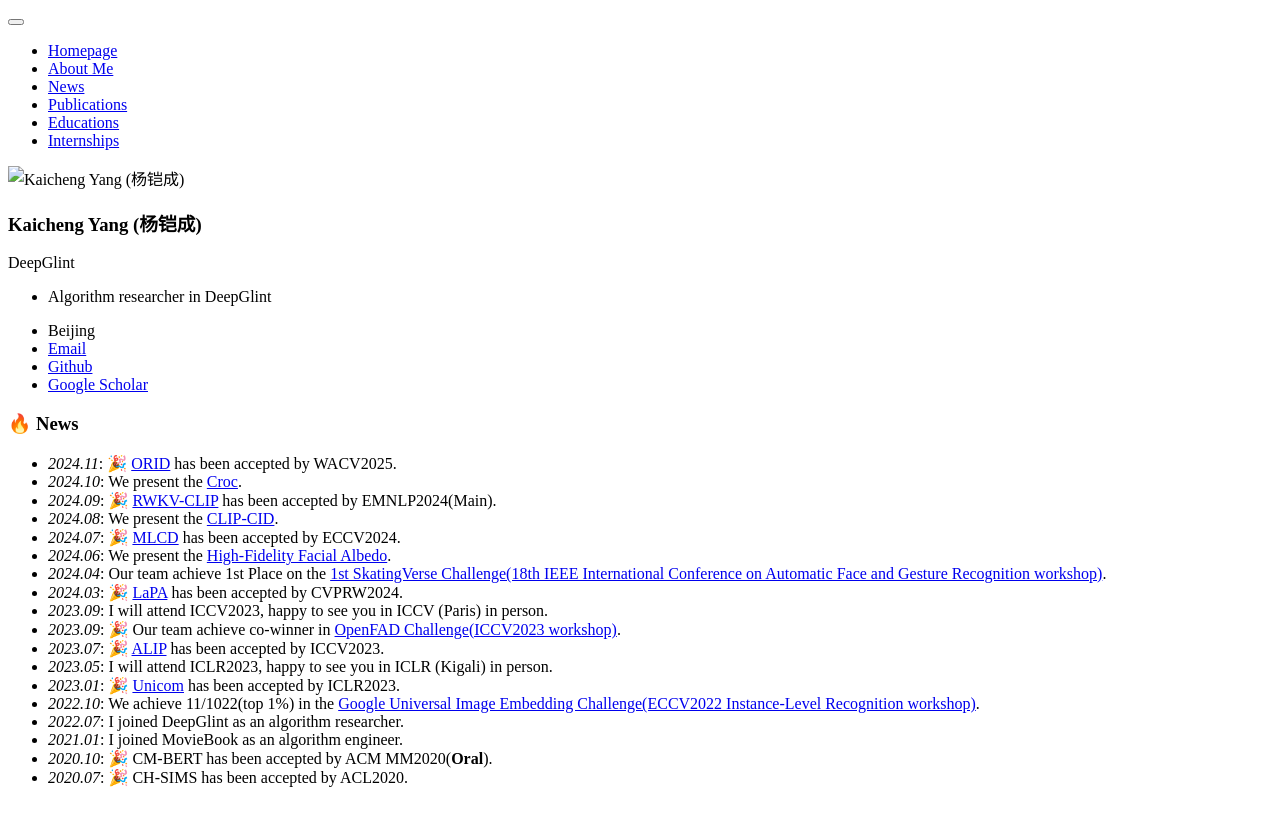
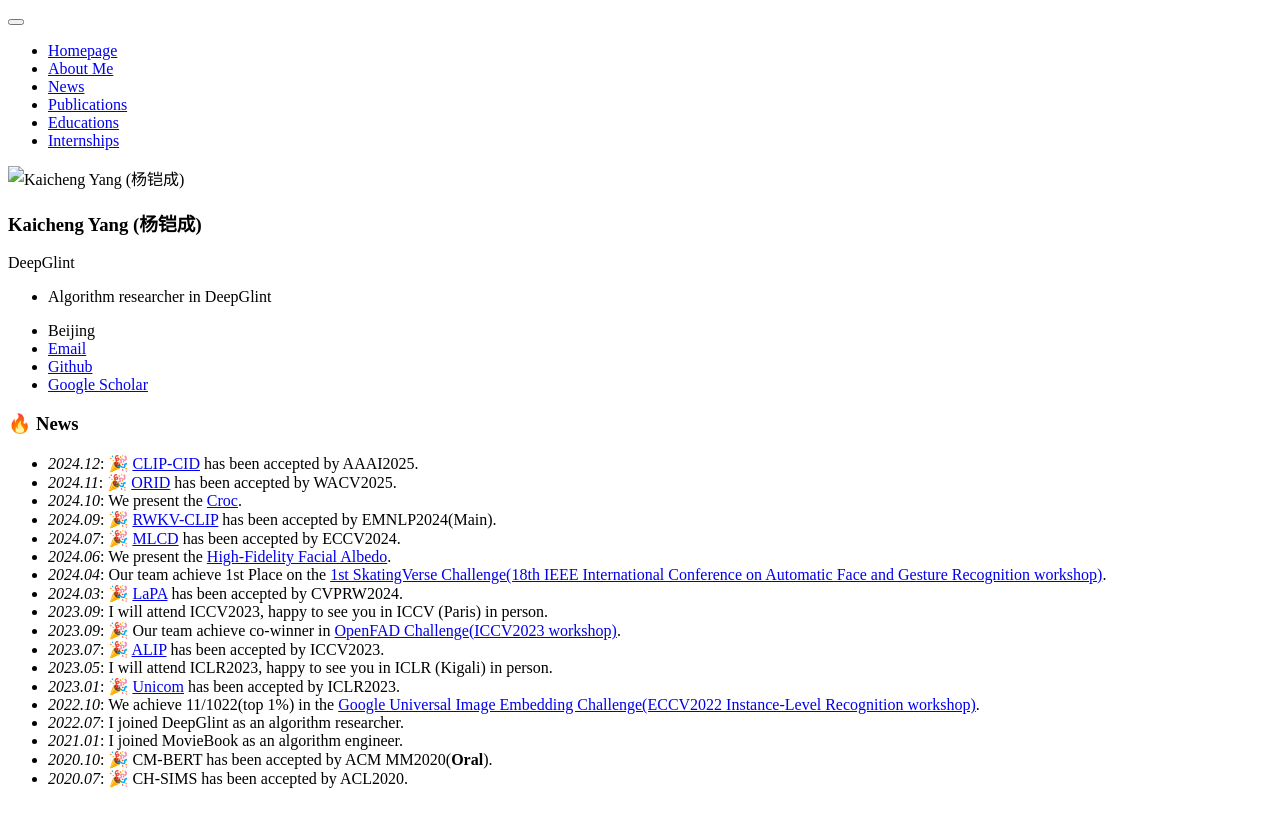
Before and after one commit to Kaicheng-Yang0828/Kaicheng-Yang0828.github.io, a Jekyll site: the page built from _pages/includes/news.md, in a window 1280 px wide. Shown: the top 827 px of the page. Built offline with Jekyll 4.4.1, drawn with Linux system fonts in a browser that asks for light colours; our own code applies the rules of GitHub Pages for plain Markdown files.

Commit message:
Update news.md

```diff
--- a/_pages/includes/news.md
+++ b/_pages/includes/news.md
@@ -1,8 +1,8 @@
 # 🔥 News
+- *2024.12*: 🎉 [CLIP-CID](https://arxiv.org/pdf/2408.09441) has been accepted by AAAI2025.
 - *2024.11*: 🎉 [ORID](https://arxiv.org/pdf/2411.13025) has been accepted by WACV2025.
 - *2024.10*: We present the [Croc](https://arxiv.org/abs/2410.14332).
 - *2024.09*: 🎉 [RWKV-CLIP](https://arxiv.org/abs/2406.06973) has been accepted by EMNLP2024(Main).
-- *2024.08*: We present the [CLIP-CID](https://arxiv.org/pdf/2408.09441).
 - *2024.07*: 🎉 [MLCD](https://arxiv.org/pdf/2407.17331) has been accepted by ECCV2024.
 - *2024.06*: We present the [High-Fidelity Facial Albedo](https://arxiv.org/pdf/2406.13149).
 - *2024.04*: Our team achieve 1st Place on the [1st SkatingVerse Challenge(18th IEEE International Conference on Automatic Face and Gesture Recognition workshop)](https://skatingverse.github.io/).
```
